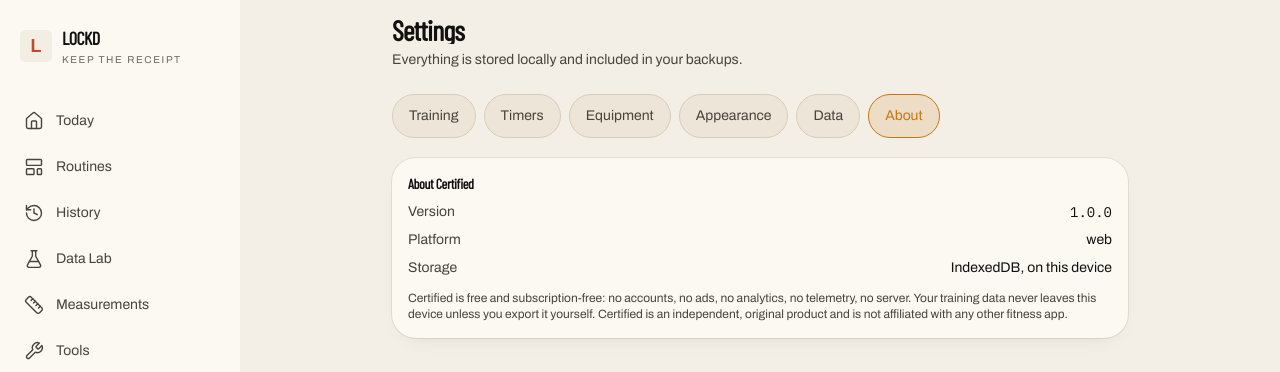
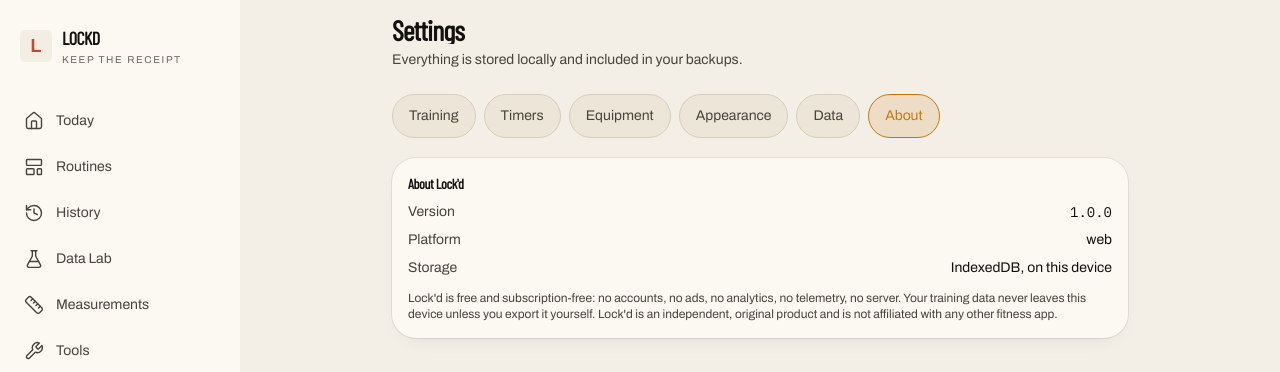
Before and after one commit to motivatedc-creator/Strong-Pro, a React (Vite) app: page /settings in a window 1280 px wide. Both pictures are taken after a click on the tab "About". Shown: the top 372 px of the page. Built offline with nearby package versions, Linux system fonts and the light colour scheme.

Commit message:
chore(chrome): Lock'd Settings copy

```diff
--- a/src/features/settings/SettingsPage.tsx
+++ b/src/features/settings/SettingsPage.tsx
@@ -33,7 +33,7 @@ const SECTION_LABELS: Record<Section, string> = {
 };
 
 const APP_ICONS: Array<{ id: AppIcon; name: string }> = [
-  { id: 'default', name: 'Certified' },
+  { id: 'default', name: "Lock'd" },
   { id: 'ember', name: 'Ember' },
   { id: 'glacier', name: 'Glacier' },
   { id: 'moss', name: 'Moss' },
@@ -222,7 +222,7 @@ export function SettingsPage() {
           />
           <Toggle
             label="Notification"
-            description="Best effort. On the web this only fires while Certified is open; native builds schedule a real local notification."
+            description="Best effort. On the web this only fires while Lock'd is open; native builds schedule a real local notification."
             checked={settings.restTimerNotification}
             onChange={async (value) => {
               if (value) {
@@ -338,7 +338,7 @@ export function SettingsPage() {
 
       {section === 'about' && (
         <Card>
-          <h2 className="mb-2 text-sm font-semibold text-ink">About Certified</h2>
+          <h2 className="mb-2 text-sm font-semibold text-ink">About Lock'd</h2>
           <dl className="space-y-2 text-sm">
             <div className="flex justify-between">
               <dt className="text-ink-muted">Version</dt>
@@ -354,9 +354,9 @@ export function SettingsPage() {
             </div>
           </dl>
           <p className="mt-3 text-xs text-ink-muted">
-            Certified is free and subscription-free: no accounts, no ads, no analytics, no
+            Lock'd is free and subscription-free: no accounts, no ads, no analytics, no
             telemetry, no server. Your training data never leaves this device unless you export it
-            yourself. Certified is an independent, original product and is not affiliated with any
+            yourself. Lock'd is an independent, original product and is not affiliated with any
             other fitness app.
           </p>
         </Card>
```
